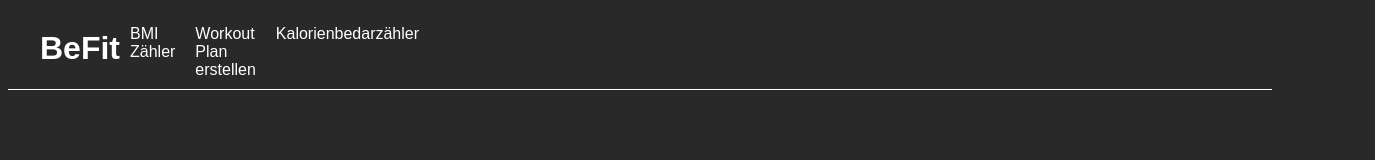
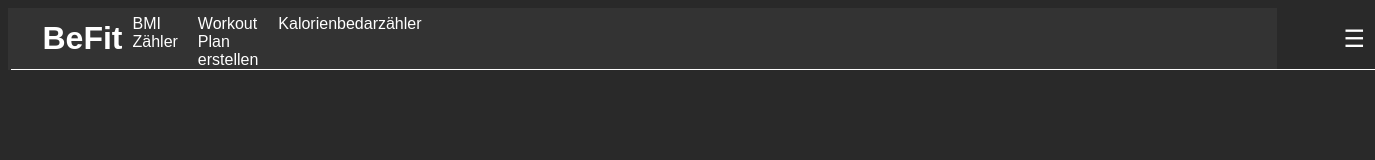
Before and after one commit to umt54/BeFit, a Vue app in the folder BeFit/: page / in a window 1280 px wide. Shown: the top 160 px of the page, 1375 px wide, since content can reach past the window. Built offline with nearby package versions, Linux system fonts and the light colour scheme; a web font is replaced by a local one.

Commit message:
login button

```diff
--- a/BeFit/src/App.vue
+++ b/BeFit/src/App.vue
@@ -7,17 +7,25 @@
       <div class="navbar">
         <nav>
           <h1 @click="navigateToHome" class="logo">BeFit</h1>
-            <ul>
+          <ul class="nav-links">
             <li><router-link to="/bmi">BMI Zähler</router-link></li>
             <li><router-link to="/workout">Workout Plan erstellen</router-link></li>
             <li><router-link to="/calories">Kalorienbedarzähler</router-link></li>
           </ul>
+          <div class="menu-right">
+            <div class="hamburger">☰</div>
+            <div class="dropdown-content">
+              <ul>
+                <li v-if="!isLoggedIn"><router-link to="/login">Anmelden</router-link></li>
+                <li :class="{ 'disabled': !isLoggedIn }">Abmelden</li>
+              </ul>
+            </div>
+          </div>
         </nav>
       </div>
     </header>
     <main>
       <router-view></router-view>
-
     </main>
     <footer>
       <p>&copy; 2024 BeFit</p>
@@ -27,8 +35,17 @@
 
 <script>
 export default {
+  data() {
+    return {
+      isLoggedIn: false,
+    };
+  },
   methods: {
     navigateToHome() {
+      this.$router.push('/');
+    },
+    handleLogout() {
+      this.isLoggedIn = false;
       this.$router.push('/');
     }
   }
--- a/BeFit/src/styles/Startseite.scss
+++ b/BeFit/src/styles/Startseite.scss
@@ -65,5 +65,63 @@ h2{
 
 img {
     width: 500px;
+}
 
-}
+.navbar {
+    display: flex;
+    justify-content: space-between;
+    align-items: center;
+    background-color: #333;
+    color: white;
+    padding: 0 2.5px;
+    width: 100%;
+  }
+  .nav-links {
+    display: flex;
+    list-style-type: none;
+  }
+  .nav-links li {
+    padding: 0 10px;
+  }
+  .menu-right {
+    position: relative;
+    display: flex;
+    align-items: center;
+  }
+  .hamburger {
+    cursor: pointer;
+    font-size: 24px;
+    margin-right: 10px;
+  }
+  .menu-right:hover .dropdown-content {
+    display: block;
+  }
+  .dropdown-content {
+    display: none;
+    position: absolute;
+    top: 100%;
+    right: 0;
+    background-color: #fff;
+    color: #333;
+    border: 1px solid #ddd;
+    border-radius: 5px;
+    padding: 5px;
+    z-index: 1000;
+    width: 150px;
+    box-sizing: border-box;
+  }
+  .dropdown-content ul {
+    padding: 0;
+    margin: 0;
+    list-style-type: none;
+    width: 100%;
+  }
+  .dropdown-content li {
+    padding: 10px 20px;
+    display: block;
+    white-space: nowrap;
+  }
+  .disabled {
+    color: #ccc;
+    cursor: not-allowed;
+  }
```
Lines whose indentation alone changed are shown as unchanged.
